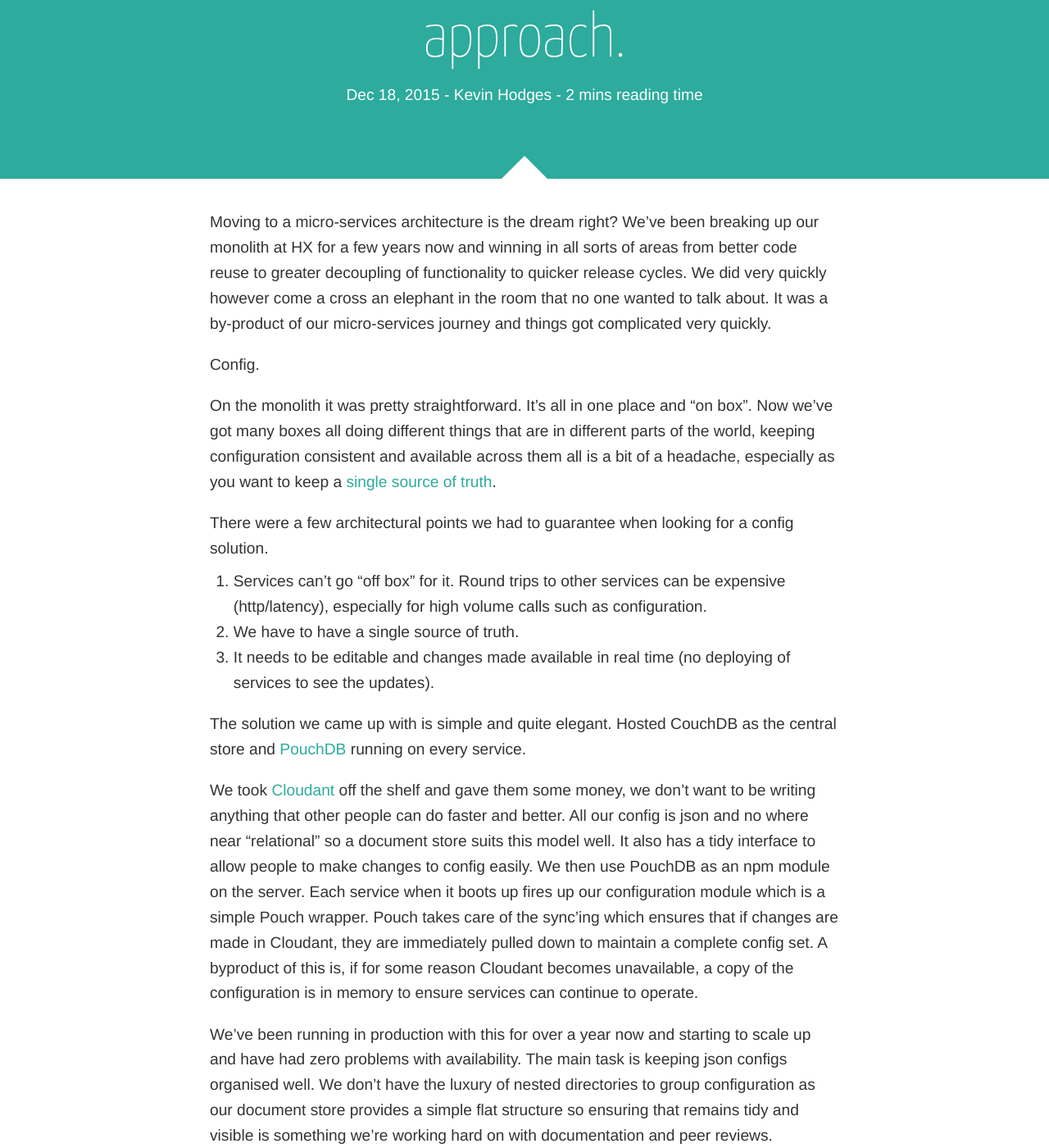
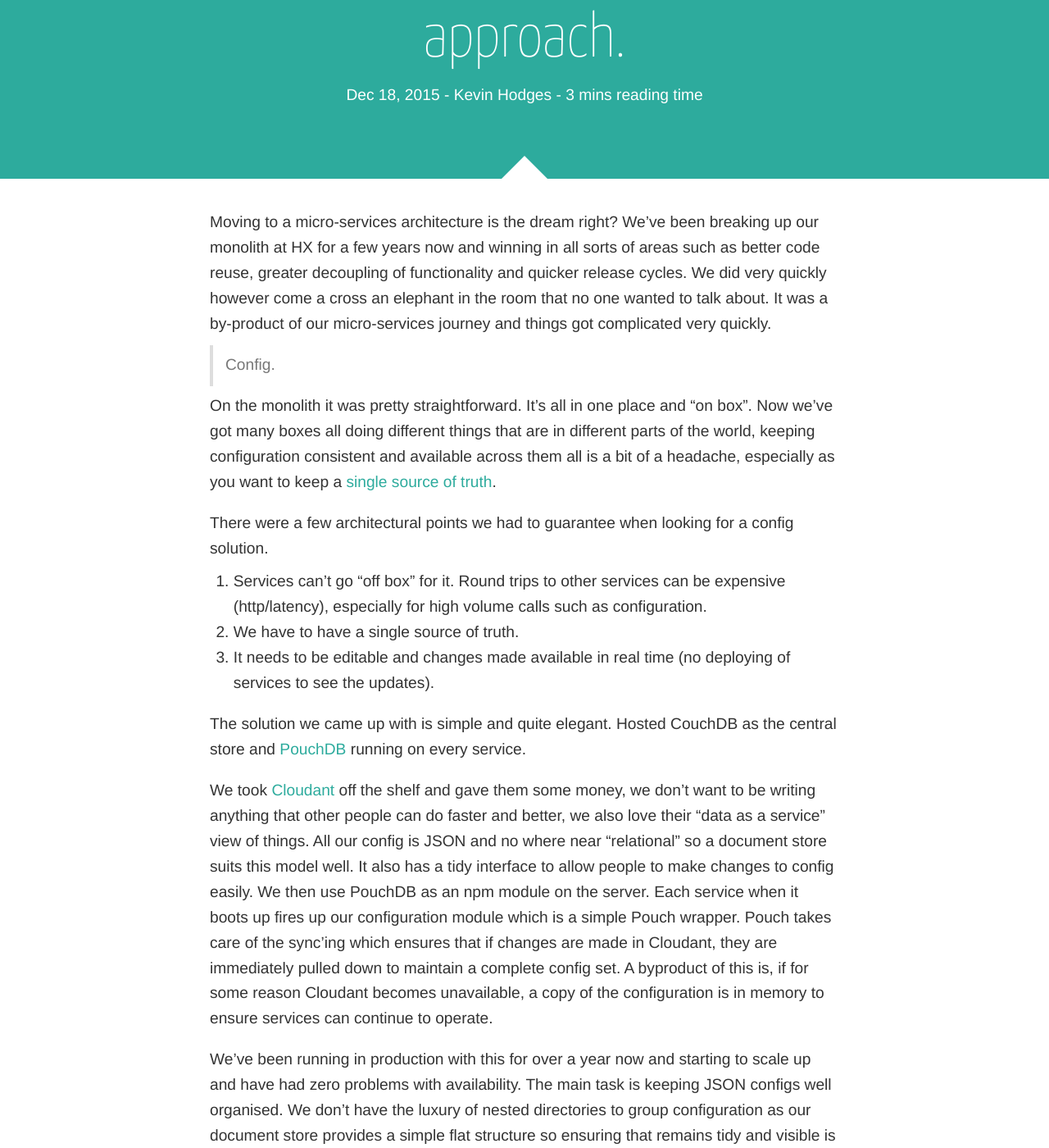
Before and after one commit to holidayextras/holidayextras.github.com, a Jekyll site: the page built from _posts/2015-12-18-microservices-and-configuration.md, in a window 1280 px wide and 1400 px high, scrolled down 343 px. Shown: the whole window at 82% size. Built offline with Jekyll 4.4.1, drawn with Linux system fonts in a browser that asks for light colours; nearby versions of some CDN libraries; comment, search, counter and statistics services are not loaded; some of the changed text lies outside the part shown.

Commit message:
mterry tweaks

```diff
--- a/_posts/2015-12-18-microservices-and-configuration.md
+++ b/_posts/2015-12-18-microservices-and-configuration.md
@@ -7,9 +7,9 @@ tags: microservices, document store, couchdb, pouchdb, configuration management
 comments: true
 ---
 
-Moving to a micro-services architecture is the dream right? We’ve been breaking up our monolith at HX for a few years now and winning in all sorts of areas from better code reuse to greater decoupling of functionality to quicker release cycles. We did very quickly however come a cross an elephant in the room that no one wanted to talk about. It was a by-product of our micro-services journey and things got complicated very quickly.
+Moving to a micro-services architecture is the dream right? We’ve been breaking up our monolith at HX for a few years now and winning in all sorts of areas such as better code reuse, greater decoupling of functionality and quicker release cycles. We did very quickly however come a cross an elephant in the room that no one wanted to talk about. It was a by-product of our micro-services journey and things got complicated very quickly.
 
-Config.
+> Config.
 
 On the monolith it was pretty straightforward. It’s all in one place and "on box". Now we’ve got many boxes all doing different things that are in different parts of the world, keeping configuration consistent and available across them all is a bit of a headache, especially as you want to keep a [single source of truth](https://en.wikipedia.org/wiki/Single_Source_of_Truth).
 
@@ -21,6 +21,6 @@ There were a few architectural points we had to guarantee when looking for a con
 
 The solution we came up with is simple and quite elegant. Hosted CouchDB as the central store and [PouchDB](http://pouchdb.com/) running on every service.
 
-We took [Cloudant](https://cloudant.com) off the shelf and gave them some money, we don’t want to be writing anything that other people can do faster and better. All our config is json and no where near “relational” so a document store suits this model well. It also has a tidy interface to allow people to make changes to config easily. We then use PouchDB as an npm module on the server. Each service when it boots up fires up our configuration module which is a simple Pouch wrapper. Pouch takes care of the sync'ing which ensures that if changes are made in Cloudant, they are immediately pulled down to maintain a complete config set. A byproduct of this is, if for some reason Cloudant becomes unavailable, a copy of the configuration is in memory to ensure services can continue to operate.
+We took [Cloudant](https://cloudant.com) off the shelf and gave them some money, we don’t want to be writing anything that other people can do faster and better, we also love their "data as a service" view of things. All our config is JSON and no where near “relational” so a document store suits this model well. It also has a tidy interface to allow people to make changes to config easily. We then use PouchDB as an npm module on the server. Each service when it boots up fires up our configuration module which is a simple Pouch wrapper. Pouch takes care of the sync'ing which ensures that if changes are made in Cloudant, they are immediately pulled down to maintain a complete config set. A byproduct of this is, if for some reason Cloudant becomes unavailable, a copy of the configuration is in memory to ensure services can continue to operate.
 
-We’ve been running in production with this for over a year now and starting to scale up and have had zero problems with availability. The main task is keeping json configs organised well. We don’t have the luxury of nested directories to group configuration as our document store provides a simple flat structure so ensuring that remains tidy and visible is something we’re working hard on with documentation and peer reviews.
+We’ve been running in production with this for over a year now and starting to scale up and have had zero problems with availability. The main task is keeping JSON configs well organised. We don’t have the luxury of nested directories to group configuration as our document store provides a simple flat structure so ensuring that remains tidy and visible is something we’re working hard on with documentation and peer reviews.
```
